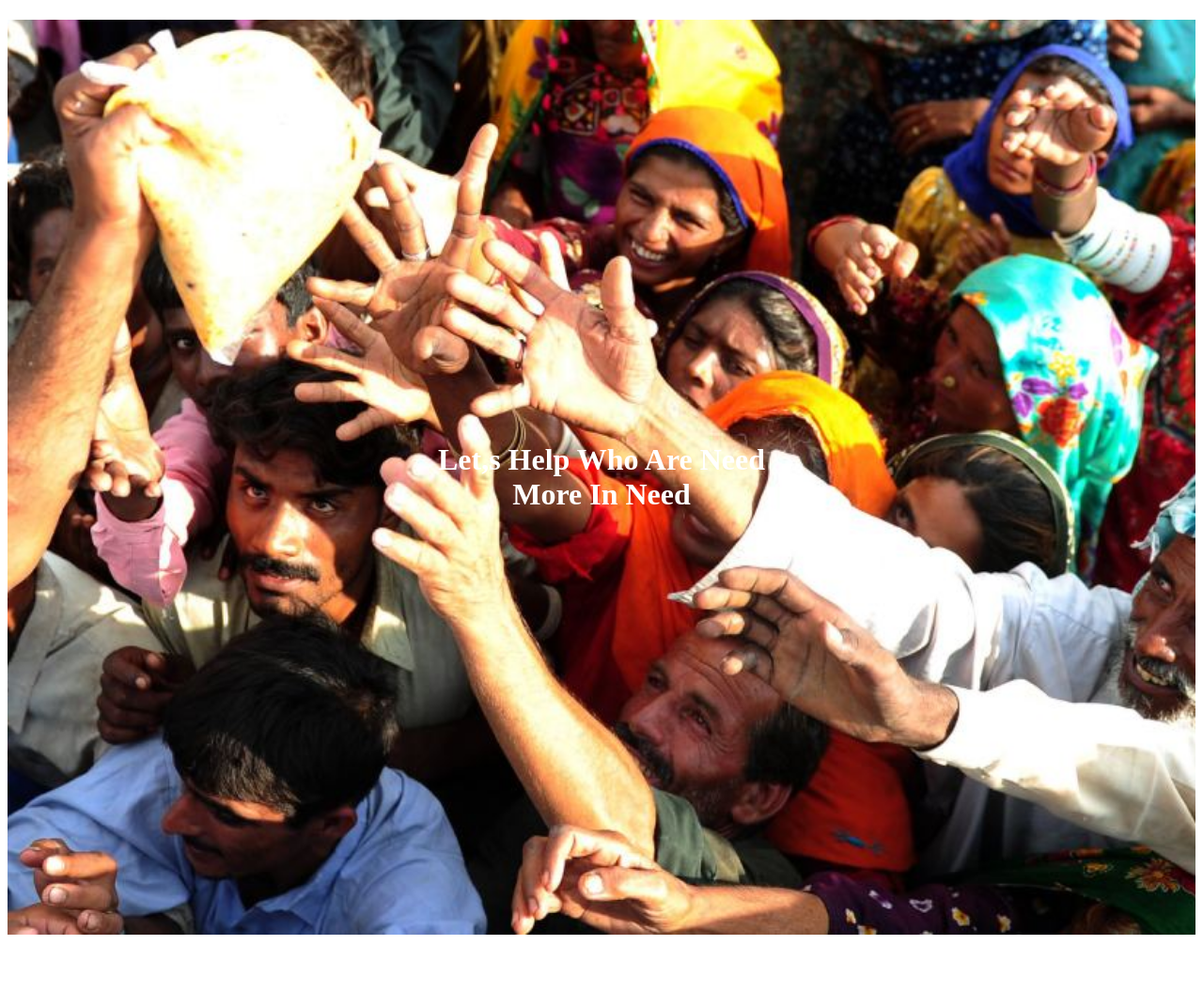
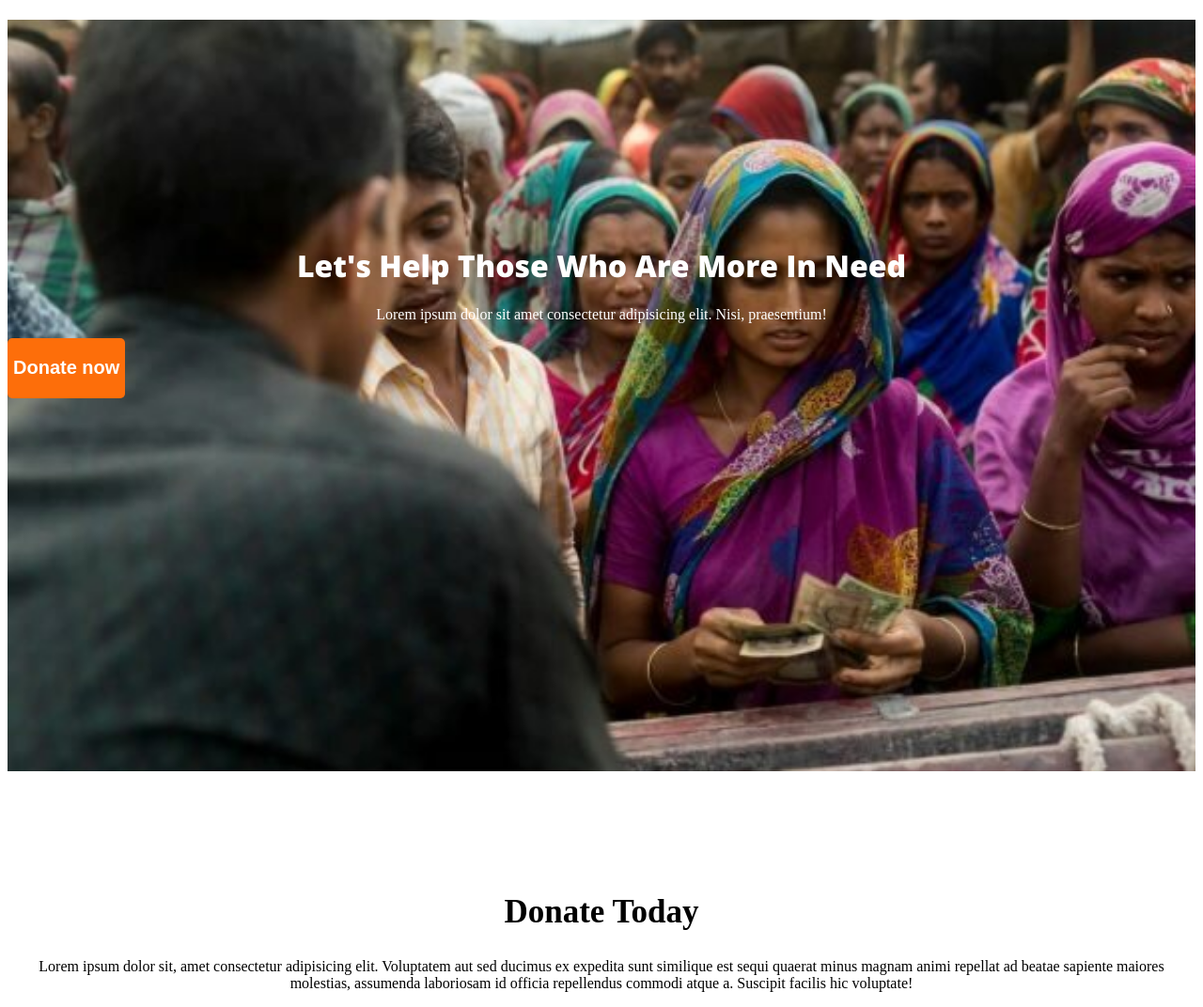
Before and after one commit to Taslimaibnath/Donate-portfolio, a plain HTML site: page index.html in a window 1280 px wide. Shown: the whole page at 94% size. Before the commit the page ends 1017 px from the top, so only its background shows below. Drawn offline with nearby package versions, Linux system fonts and the light colour scheme.

Commit message:
added donate part

```diff
--- a/index.html
+++ b/index.html
@@ -4,17 +4,32 @@
     <meta charset="UTF-8">
     <meta http-equiv="X-UA-Compatible" content="IE=edge">
     <meta name="viewport" content="width=device-width, initial-scale=1.0">
-    <title>Donate-portfolio</title>
+    <title>Donate Portfolio</title>
     <link rel="stylesheet" href="styles/portfolio.css">
-    <link rel="preconnect" href="https://fonts.googleapis.com"><link rel="preconnect" href="https://fonts.gstatic.com" crossorigin><link href="https://fonts.googleapis.com/css2?family=Open+Sans:ital@1&display=swap" rel="stylesheet">
+    <link rel="preconnect" href="https://fonts.googleapis.com"><link rel="preconnect" href="https://fonts.gstatic.com" crossorigin><link href="https://fonts.googleapis.com/css2?family=Open+Sans:wght@800&display=swap" rel="stylesheet">
 </head>
 <body>
-    <header class="banner">
-        <h1>Let,s Help Who Are Need More In Need</h1>
+    <header>
+        <!-- banner design -->
+        <div class="banner">
+            <div>
+                <h1 class="banner-title">Let's Help Those Who Are More In Need</h1>
+                <p class="banner-discreption">Lorem ipsum dolor sit amet consectetur adipisicing elit. Nisi, praesentium!</p>
+                    <button class="btn-primary"> <span class="btn-txt">Donate now</span>
+                        </button>
 
+
+            </div>
+        </div>
     </header>
-    <footer>
-
-    </footer>
+    <main>
+        <section class="donate-today">
+            <h1 class="section-title">Donate Today</h1>
+            <!-- <div class="donate-skill"> -->
+                <div>
+                <p class="donate-discreption">Lorem ipsum dolor sit, amet consectetur adipisicing elit. Voluptatem aut sed ducimus ex expedita sunt similique est sequi quaerat minus magnam animi repellat ad beatae sapiente maiores molestias, assumenda laboriosam id officia repellendus commodi atque a. Suscipit facilis hic voluptate!</p>
+            </div>
+        </section>
+    </main>
 </body>
 </html>
--- a/styles/portfolio.css
+++ b/styles/portfolio.css
@@ -1,13 +1,50 @@
-.banner h1{
+.banner-title {
+    text-align: center;
+    padding: 240px 240px 0px;
     color: white;
     text-align: center;
-    padding: 450px;
-    background-image: url(../images/donation0.jpg);
-    background-repeat: no-repeat;
-    background-size: cover;
-    background-position: center;
-    height: 100%;
-
-
+    font-family: 'Open Sans', sans-serif;
 
 }
+.banner-discreption  {
+    text-align: center;
+    /* padding: 240px; */
+    color: white;
+
+}
+.banner {
+    background-image: url(../images/donation1.jpg);
+    background-repeat: no-repeat;
+    background-position: center;
+    background-size: cover;
+    height: 100vh;
+    width: 100%;
+}
+ .btn-primary{
+     color: #FFFFFF;
+        font-weight: 700;
+        font-size: 20px;
+        border: 0;
+        height: 64px;
+        text-align: center;
+        border-radius: 5px;
+        background-color: #FD6E0A;
+        position: center;
+        align-items: center;
+        margin: 0 auto;
+
+ }
+ .donate-today{
+    margin-top: 130px;
+ }
+.section-title{
+    text-align: center;
+
+    margin-bottom: 50pxs;
+    font-size: 35px;
+    font-weight: 700;
+}
+.donate-discreption{
+    text-align: center;
+    /* padding: 150px; */
+}
```
